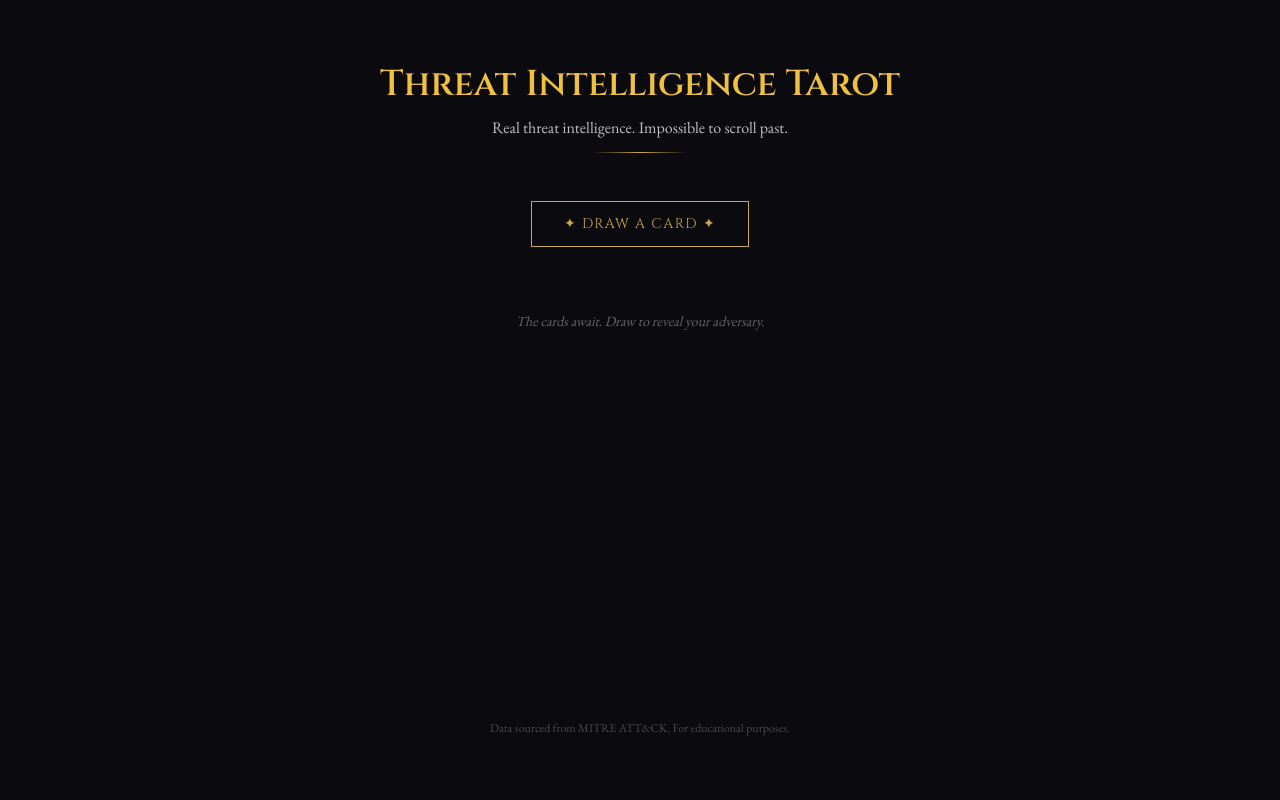
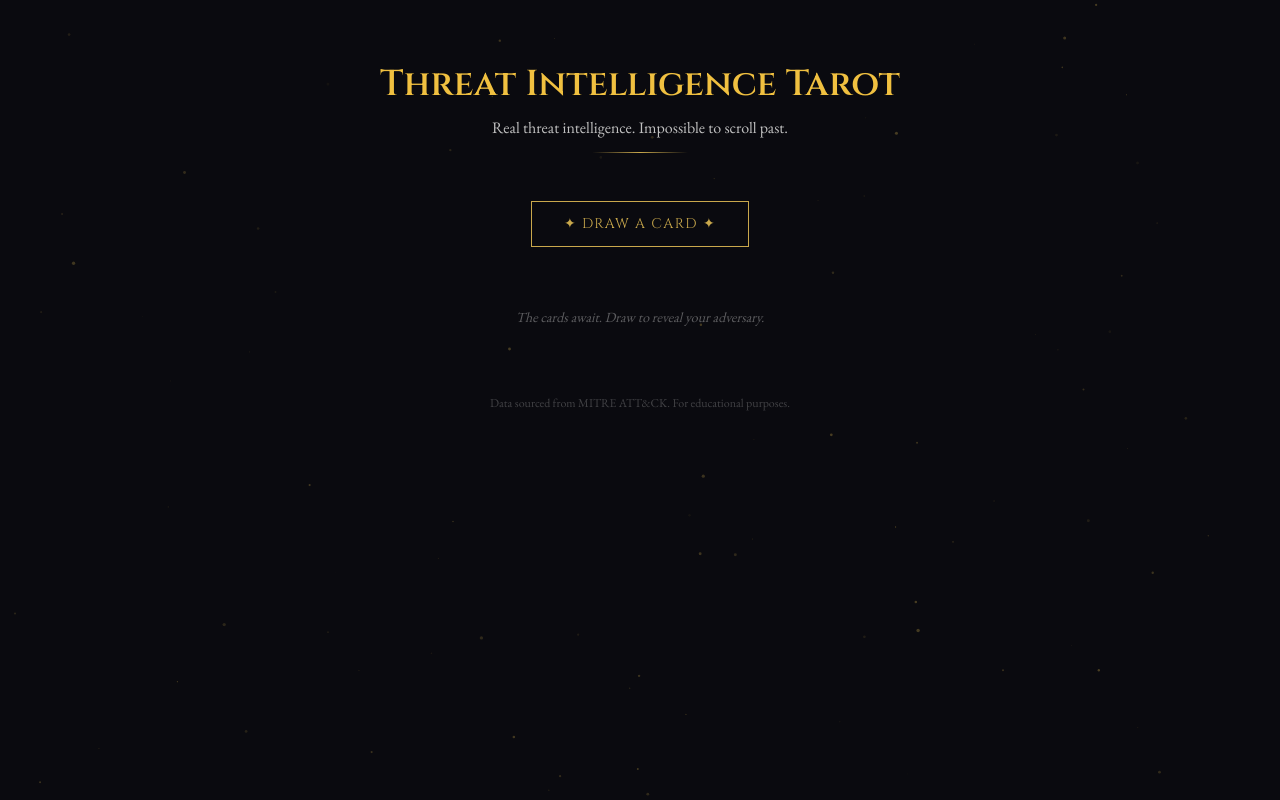
Before and after one commit to scottalt/Threat-Intel-Tarot, a Next.js app: page / in a window 1280 px wide. Built offline with nearby package versions, Linux system fonts and the light colour scheme.

Commit message:
feat: add starfield, category nebula, and floating hint to home page
Co-Authored-By: Claude Sonnet 4.6 <noreply@anthropic.com>

```diff
--- a/app/page.tsx
+++ b/app/page.tsx
@@ -4,65 +4,110 @@ import { useState } from "react";
 import { drawRandom } from "@/lib/draw";
 import { TarotCard } from "@/components/TarotCard";
 import { DrawButton } from "@/components/DrawButton";
+import { Starfield } from "@/components/Starfield";
 import type { TarotCard as TarotCardType } from "@/data/types";
+
+const categoryNebula: Record<string, string> = {
+  "nation-state":
+    "radial-gradient(ellipse 700px 500px at 50% 65%, rgba(45,106,106,0.22) 0%, transparent 70%)",
+  criminal:
+    "radial-gradient(ellipse 700px 500px at 50% 65%, rgba(74,26,106,0.28) 0%, transparent 70%)",
+  hacktivist:
+    "radial-gradient(ellipse 700px 500px at 50% 65%, rgba(139,58,15,0.22) 0%, transparent 70%)",
+};
 
 export default function Home() {
   const [card, setCard] = useState<TarotCardType | null>(null);
   const [key, setKey] = useState(0);
+  const [nebula, setNebula] = useState<string | null>(null);
 
   const handleDraw = () => {
-    setCard(drawRandom());
+    const drawn = drawRandom();
+    setCard(drawn);
     setKey((k) => k + 1);
+    setNebula(categoryNebula[drawn.category] ?? null);
   };
 
   return (
     <main
-      className="min-h-screen flex flex-col items-center justify-start py-16 px-4"
-      style={{ background: "var(--color-void)" }}
+      className="relative min-h-screen flex flex-col items-center justify-start py-16 px-4"
+      style={{
+        background: "var(--color-void)",
+        paddingBottom: "max(4rem, env(safe-area-inset-bottom))",
+      }}
     >
-      {/* Header */}
+      <Starfield />
+
+      {nebula && (
+        <div
+          aria-hidden="true"
+          style={{
+            position: "fixed",
+            inset: 0,
+            background: nebula,
+            zIndex: 1,
+            pointerEvents: "none",
+            animation: "nebula-in 0.8s ease-out both",
+          }}
+        />
+      )}
+
+      <div
+        className="relative flex flex-col items-center w-full"
+        style={{ zIndex: 2 }}
+      >
         <div className="text-center mb-12">
           <h1
             className="text-3xl sm:text-4xl font-semibold mb-3"
-          style={{ color: "var(--color-gold-bright)", fontFamily: "var(--font-cinzel), serif" }}
+            style={{
+              color: "var(--color-gold-bright)",
+              fontFamily: "var(--font-cinzel), serif",
+            }}
           >
             Threat Intelligence Tarot
           </h1>
-        <p className="text-sm sm:text-base" style={{ color: "var(--color-silver)" }}>
+          <p
+            className="text-sm sm:text-base"
+            style={{ color: "var(--color-silver)" }}
+          >
             Real threat intelligence. Impossible to scroll past.
           </p>
           <div
             className="mt-3 w-24 h-px mx-auto"
-          style={{ background: "linear-gradient(90deg, transparent, var(--color-gold), transparent)" }}
+            style={{
+              background:
+                "linear-gradient(90deg, transparent, var(--color-gold), transparent)",
+            }}
           />
         </div>
 
-      {/* Draw button */}
         <DrawButton onClick={handleDraw} />
 
-      {/* Card */}
         {card && (
           <div className="mt-10">
             <TarotCard key={key} card={card} />
           </div>
         )}
 
-      {/* Hint before first draw */}
         {!card && (
           <div
-          className="mt-16 text-center text-sm italic"
-          style={{ color: "var(--color-silver)", opacity: 0.5 }}
+            className="mt-16 text-center text-sm italic select-none"
+            style={{
+              color: "var(--color-silver)",
+              opacity: 0.45,
+              animation: "float 3.2s ease-in-out infinite",
+            }}
           >
             The cards await. Draw to reveal your adversary.
           </div>
         )}
 
-      {/* Footer */}
         <div
           className="mt-auto pt-16 text-xs text-center"
-        style={{ color: "var(--color-silver)", opacity: 0.35 }}
+          style={{ color: "var(--color-silver)", opacity: 0.3 }}
         >
           Data sourced from MITRE ATT&CK. For educational purposes.
+        </div>
       </div>
     </main>
   );
```
Lines whose indentation alone changed are shown as unchanged.
